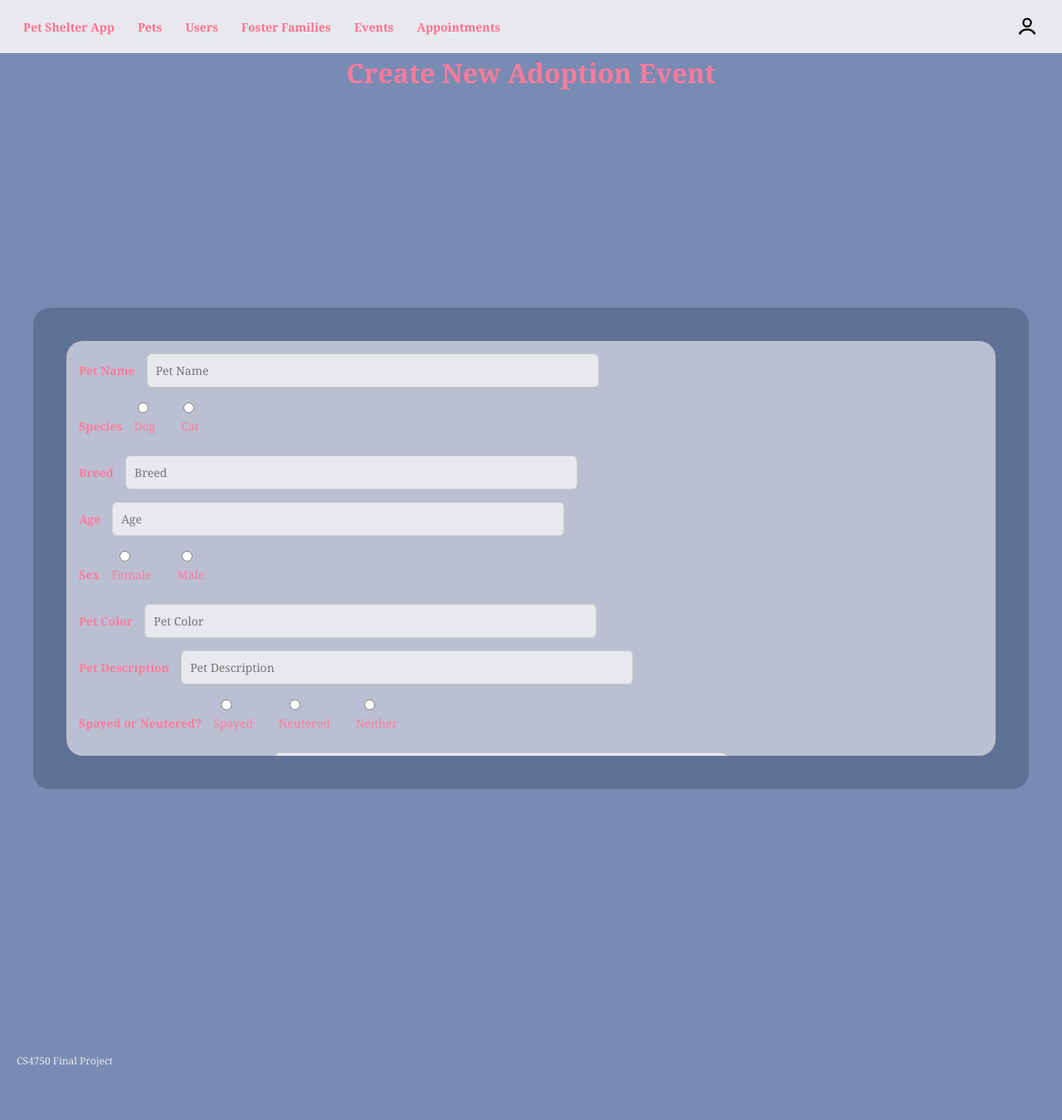
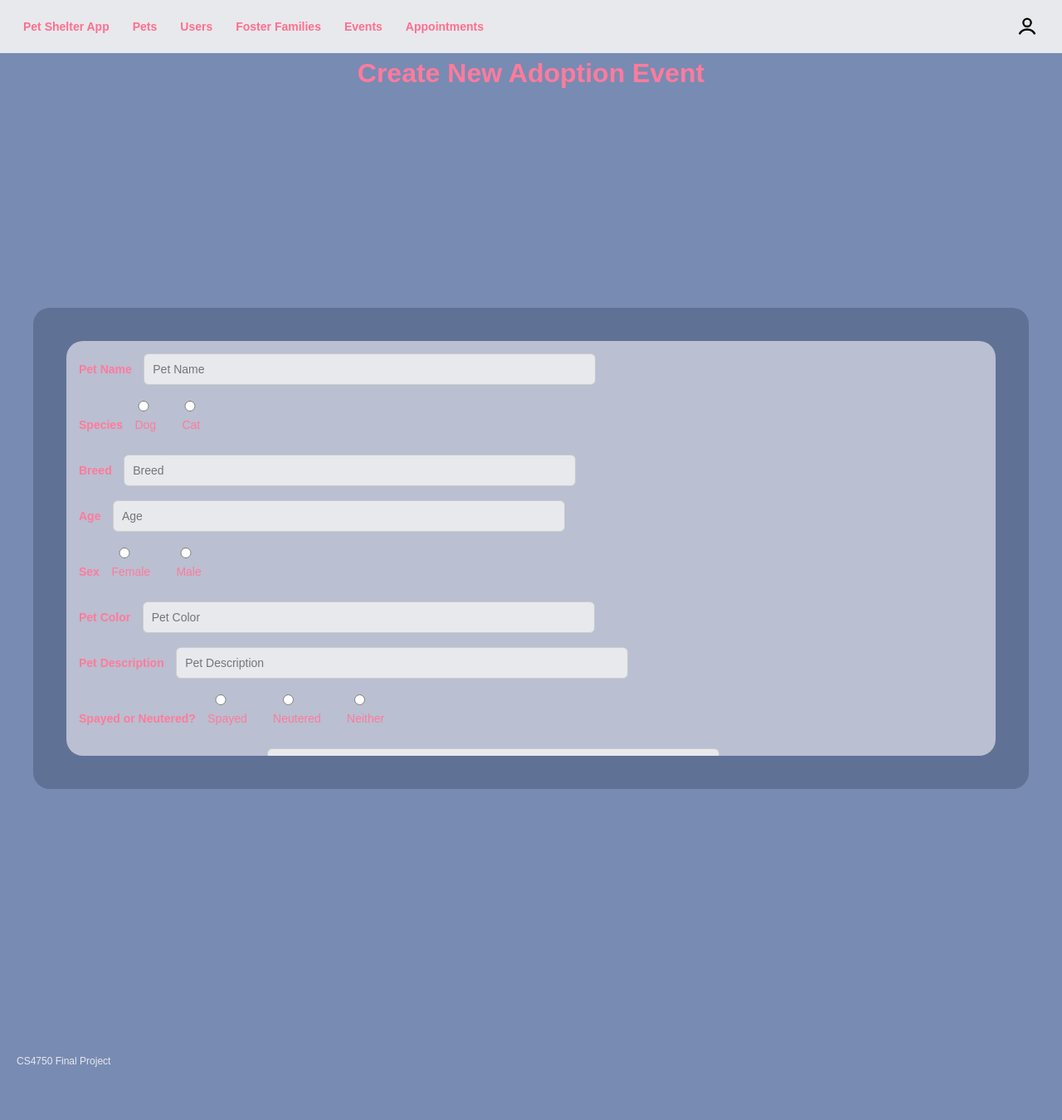
Before and after one commit to michelleegao/CS-4750-Pet-Shelter, a Flask app: template templates/addpet.html in a window 1280 px wide. Shown: the top 1350 px of the page at 83% size. Run offline with Flask 3, Linux system fonts and the light colour scheme; the template is opened without the code that fills it, so the values that code supplies are empty.

Commit message:
Standardized Fonts

```diff
--- a/static/css/add.css
+++ b/static/css/add.css
@@ -47,7 +47,7 @@ button {
 }
 
 input{
-    font-family: Georgia, sans-serif;
+    font-family: Arial, sans-serif;
     background: #E8E9ED;
 }
 
--- a/static/css/base.css
+++ b/static/css/base.css
@@ -5,7 +5,7 @@
   }
 
  body {
-    font-family: Georgia, sans-serif;
+    font-family: Arial, sans-serif;
     background-color: #788bb3;
     color: #FF7B9C;
     line-height: 1.5;
```
